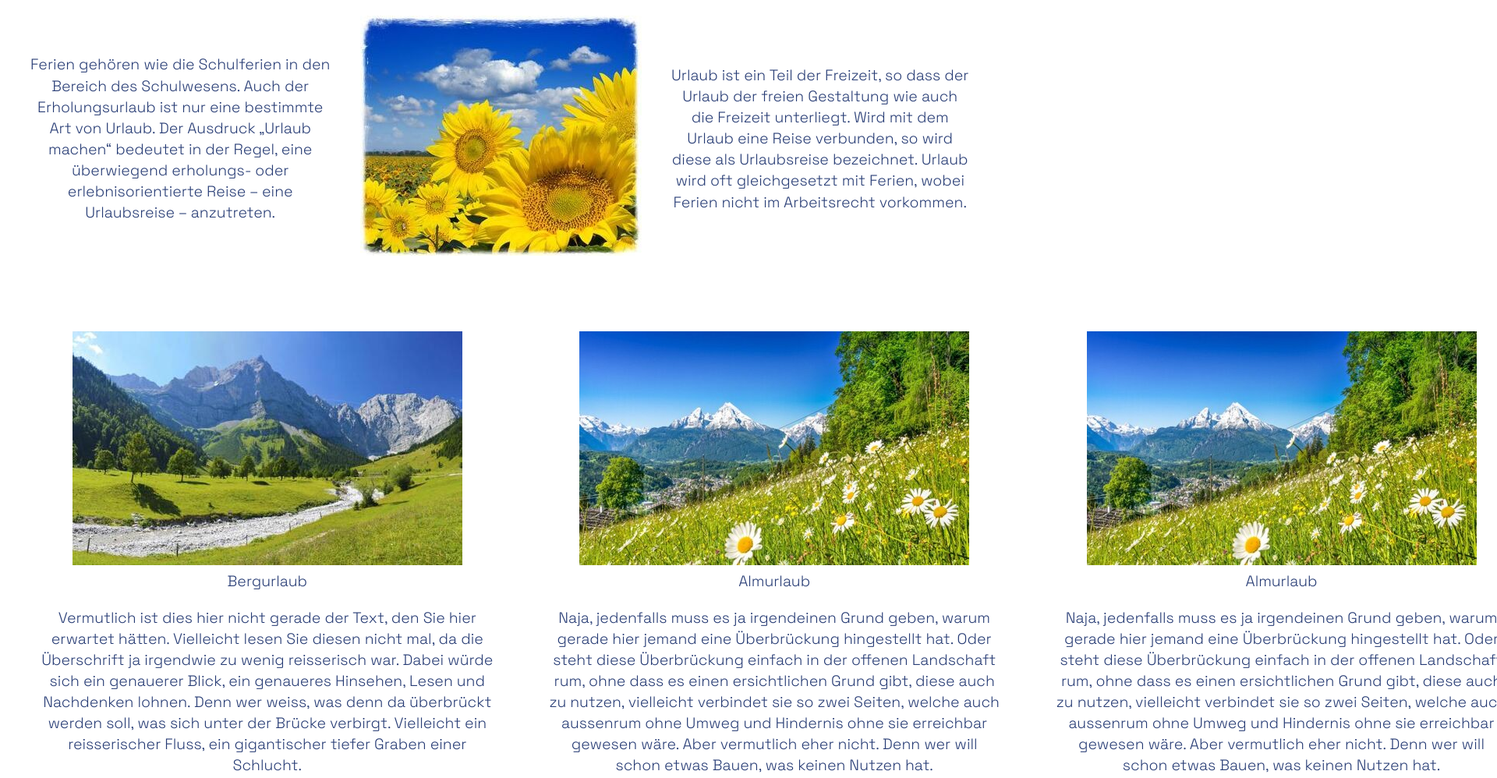
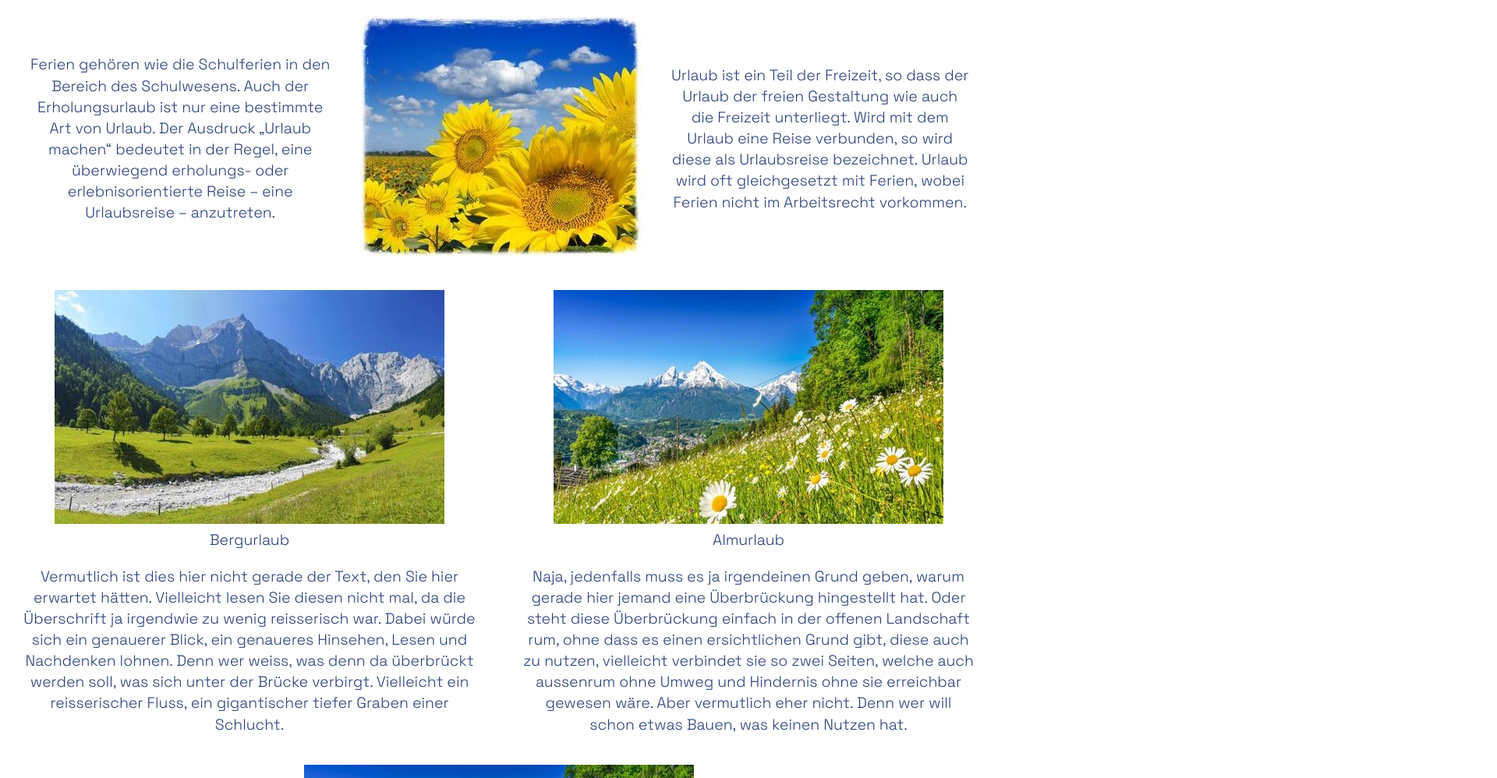
Before and after one commit to CODERS-BAY/web-aufgabe-10---responsive-themen-spielerei-BeWie24, a plain HTML site: page Uebung10/index.html in a window 1280 px wide. Shown: the part 343-1341 px from the top of the page at 78% size, 1920 px wide, since content can reach past the window. Drawn offline with Linux system fonts and the light colour scheme.

Commit message:
korrektur

```diff
--- a/Uebung10/css/stil.css
+++ b/Uebung10/css/stil.css
@@ -69,17 +69,22 @@ h2 {
     padding: 1rem;
 }
 
+
+
+
 .flexcontainer2 {
-    width: 300px;
-    padding: 1rem;
+    width: 100%;
     display: flex;
+    flex-wrap: wrap;
+    justify-content: space-around;
 }
 
 .flexitem2 {
-    padding: 1rem;
-    margin: 1rem;
     text-align: center;
+    flex: 0 1 20%;
 }
+
+
 
 footer {
     height: 4em;
```
